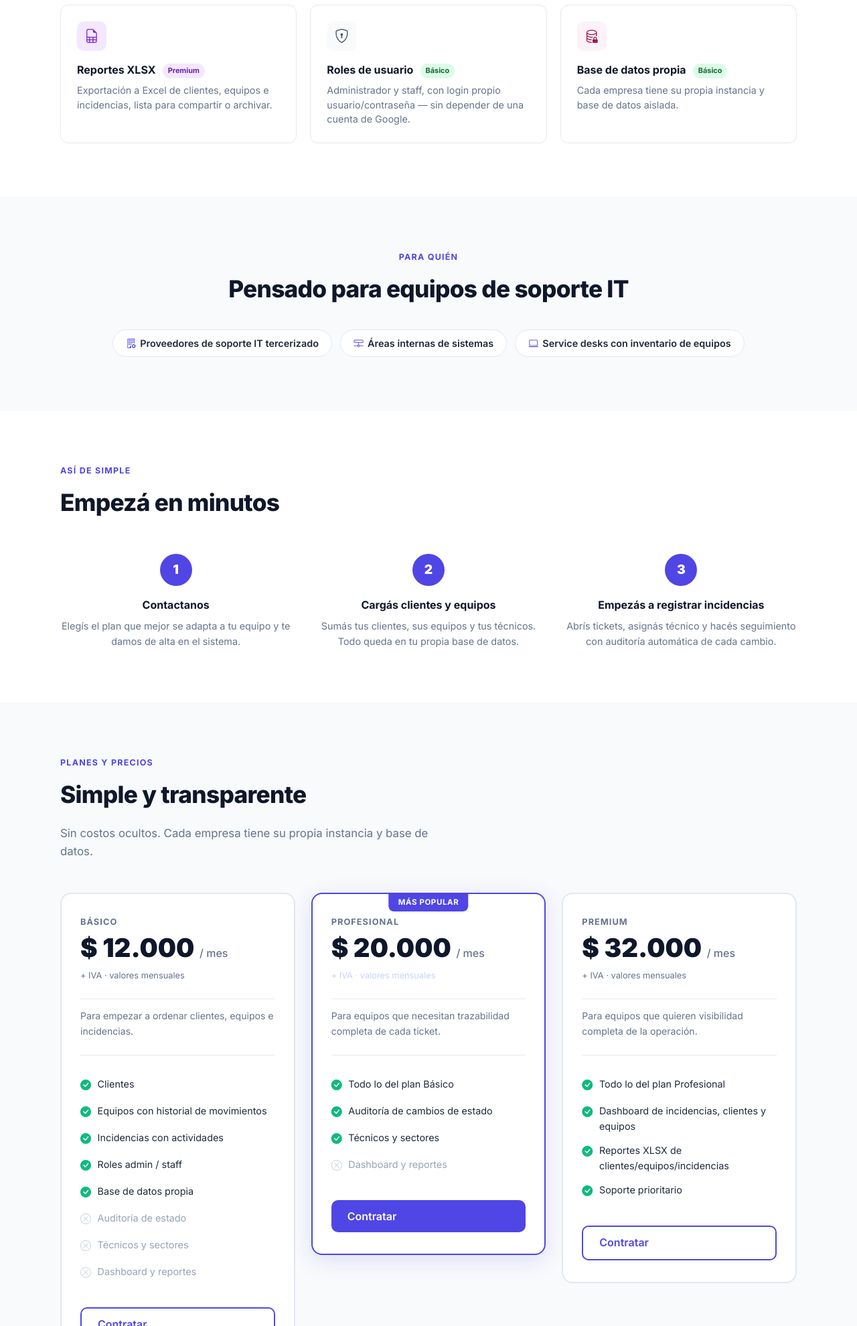
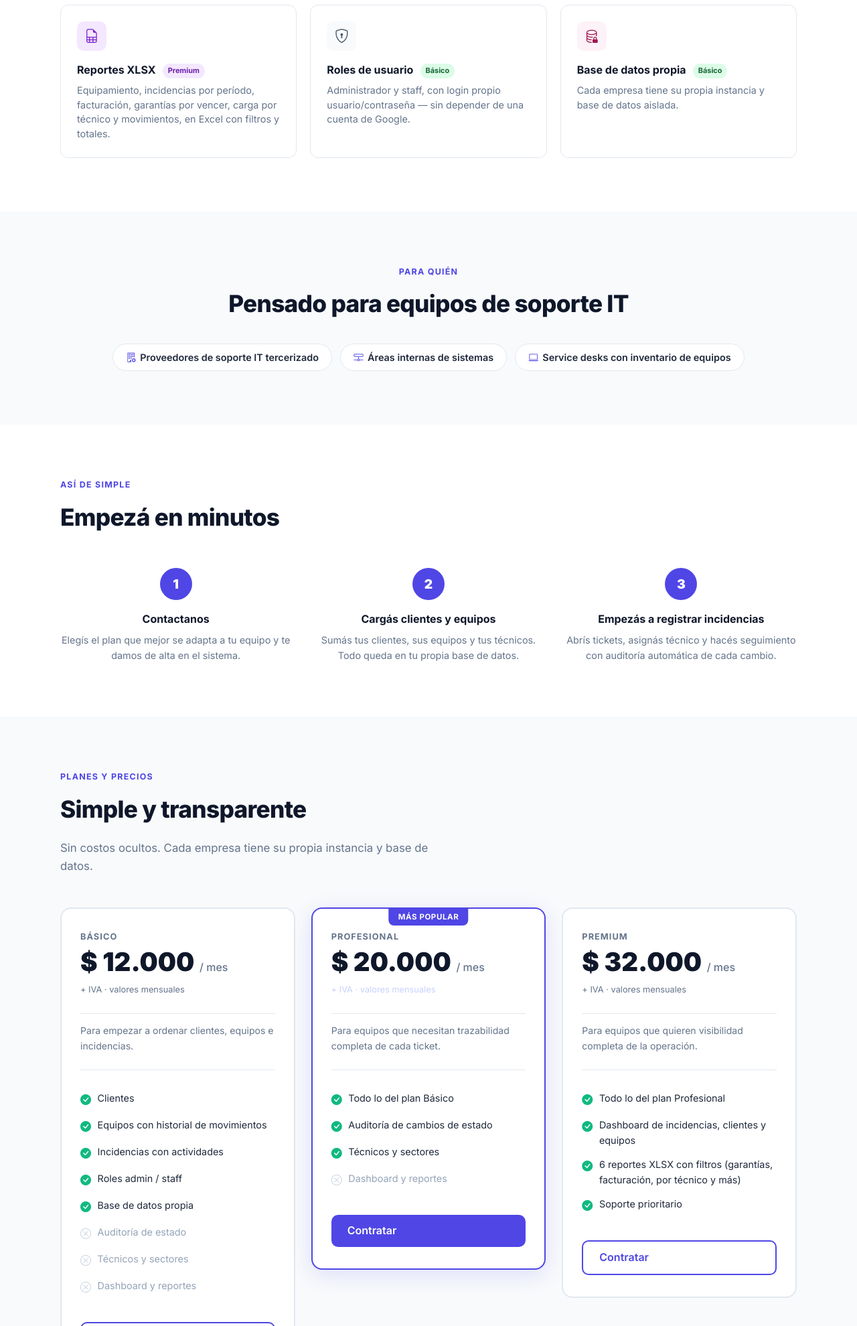
Before and after one commit to marianocappucci/libradesk_web, a plain HTML site: page public/index.html in a window 1280 px wide. Shown: the part 1320-3300 px from the top of the page at 67% size. Drawn offline with nearby package versions, Linux system fonts and the light colour scheme.

Commit message:
Landing: poner al dia la descripcion de los reportes
Decia "clientes, equipos e incidencias", que era el alcance de los 3
volcados planos iniciales. Desde el 2026-07-29 hay ademas 6 reportes
analiticos con filtros y totales (equipamiento, incidencias por periodo,
facturacion, garantias, por tecnico, movimientos).

```diff
--- a/public/index.html
+++ b/public/index.html
@@ -99,7 +99,7 @@
           <i class="bi bi-file-earmark-spreadsheet" style="color:#7e22ce"></i>
         </div>
         <h3>Reportes XLSX <span class="feature-badge badge-premium">Premium</span></h3>
-        <p>Exportación a Excel de clientes, equipos e incidencias, lista para compartir o archivar.</p>
+        <p>Equipamiento, incidencias por período, facturación, garantías por vencer, carga por técnico y movimientos, en Excel con filtros y totales.</p>
       </div>
 
       <div class="feature-card">
@@ -215,7 +215,7 @@
         <ul class="plan-features">
           <li><i class="bi bi-check-circle-fill icon-check"></i> Todo lo del plan Profesional</li>
           <li><i class="bi bi-check-circle-fill icon-check"></i> Dashboard de incidencias, clientes y equipos</li>
-          <li><i class="bi bi-check-circle-fill icon-check"></i> Reportes XLSX de clientes/equipos/incidencias</li>
+          <li><i class="bi bi-check-circle-fill icon-check"></i> 6 reportes XLSX con filtros (garantías, facturación, por técnico y más)</li>
           <li><i class="bi bi-check-circle-fill icon-check"></i> Soporte prioritario</li>
         </ul>
         <a href="https://wa.me/5491127752983?text=Hola,%20quiero%20contratar%20el%20plan%20Premium%20de%20LibraDesk"
```
